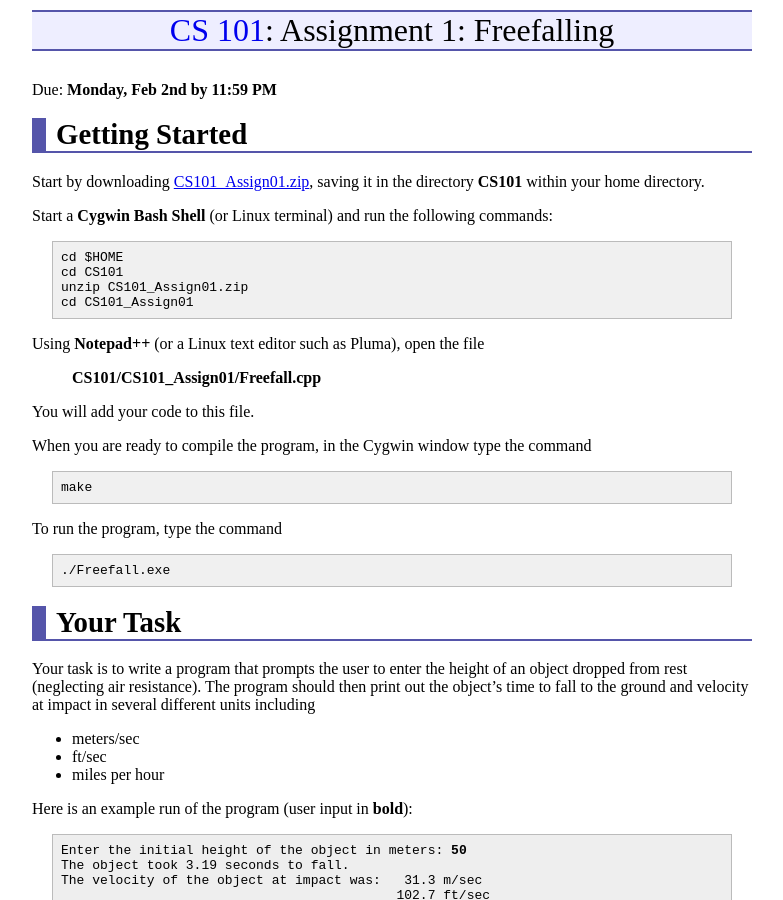
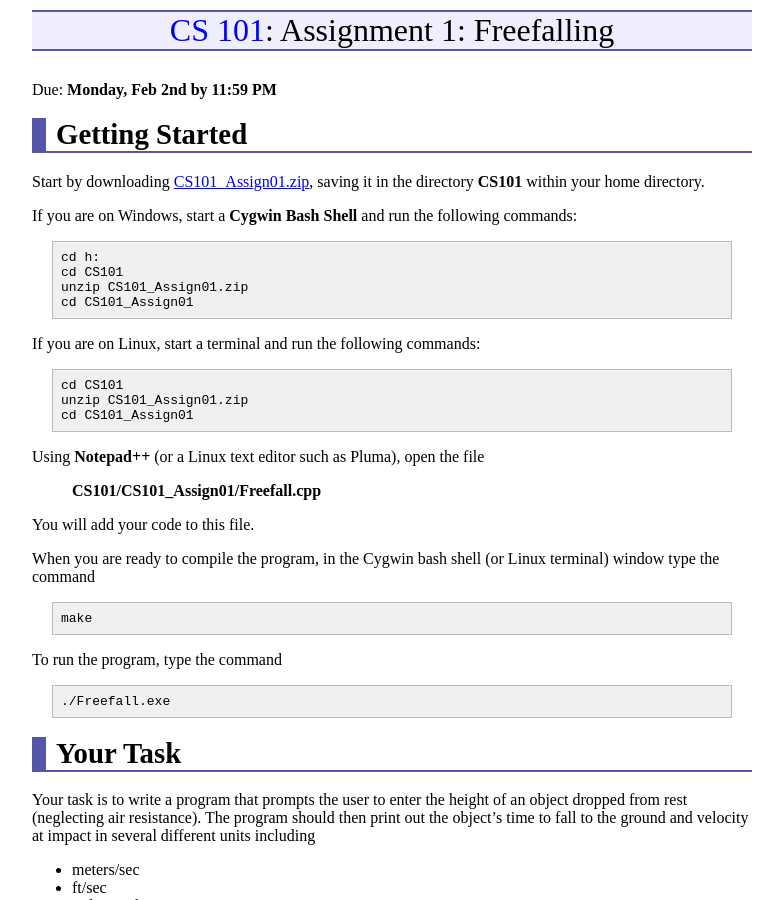
Before and after one commit to ycpcs/cs101-spring2015, a Jekyll site: the page built from assign/assign01.md, in a window 1280 px wide and 900 px high. Shown: the whole window, without its empty margins (248-1031 px from the left). Built offline with Jekyll 4.4.1, drawn with Linux system fonts in a browser that asks for light colours; Markdown is read by kramdown in place of the engine named in the settings.

Commit message:
Linux instructions

```diff
--- a/assign/assign01.md
+++ b/assign/assign01.md
@@ -10,9 +10,15 @@ Getting Started
 
 Start by downloading [CS101\_Assign01.zip](CS101_Assign01.zip), saving it in the directory **CS101** within your home directory.
 
-Start a **Cygwin Bash Shell** (or Linux terminal) and run the following commands:
+If you are on Windows, start a **Cygwin Bash Shell** and run the following commands:
 
-    cd $HOME
+    cd h:
+    cd CS101
+    unzip CS101_Assign01.zip
+    cd CS101_Assign01
+
+If you are on Linux, start a terminal and run the following commands:
+
     cd CS101
     unzip CS101_Assign01.zip
     cd CS101_Assign01
@@ -23,7 +29,7 @@ Using **Notepad++** (or a Linux text editor such as Pluma), open the file
 
 You will add your code to this file.
 
-When you are ready to compile the program, in the Cygwin window type the command
+When you are ready to compile the program, in the Cygwin bash shell (or Linux terminal) window type the command
 
     make
 
```
